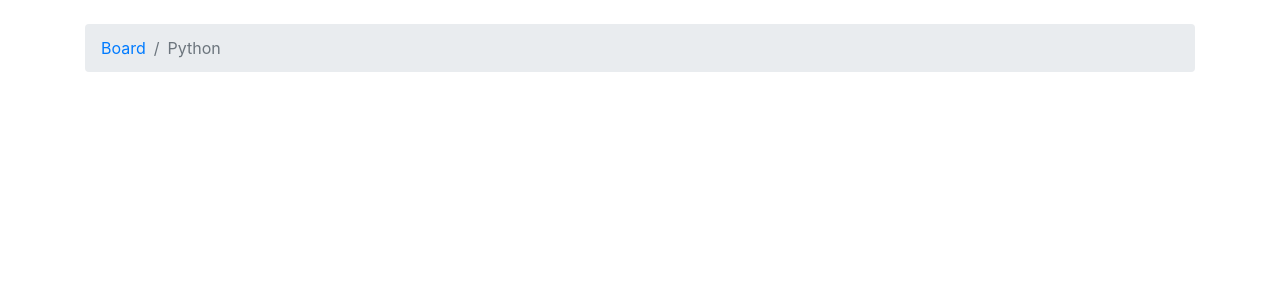
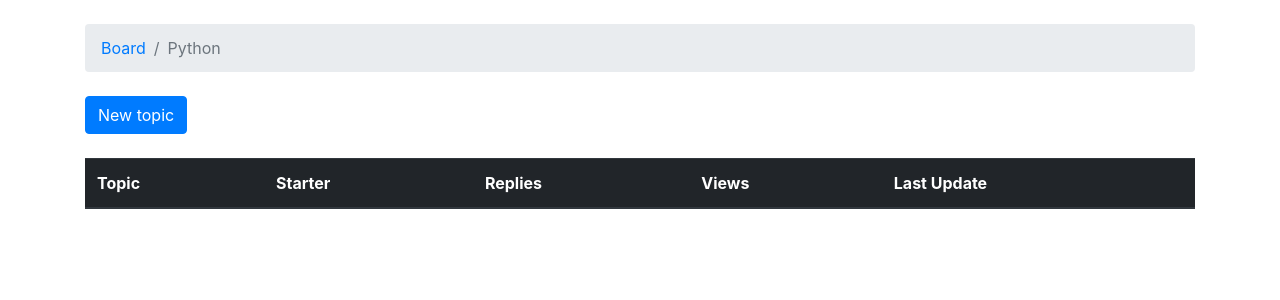
Before and after one commit to shunsuke-t/board, a Django app: page /boards/2/ in a window 1280 px wide. Shown: the part 56-356 px from the top of the page. Run offline with Django 3.2, Linux system fonts and the light colour scheme; data comes from the database, SQL or seed files in the repository; both versions use the stored data as it was after the commit; lists and menus that the app fills with data are empty; some libraries are stand-ins or nearby versions.

Commit message:
done #15&16

```diff
--- a/myproject/boards/views.py
+++ b/myproject/boards/views.py
@@ -1,6 +1,7 @@
-from django.shortcuts import render, get_object_or_404
+from django.contrib.auth.models import User
+from django.shortcuts import render, redirect, get_object_or_404
 # from django.http import Http404
-from .models import Board
+from .models import Board, Topic, Post
 
 
 def home(request):
@@ -13,5 +14,33 @@ def board_topics(request, pk):
     #     board = Board.objects.get(pk=pk)
     # except Board.DoesNotExist:
     #     raise Http404
+    # board = Board.objects.get(pk=pk)  # for runserver-plus
+    board = get_object_or_404(Board, pk=pk)  # for slave
+    return render(request, 'topics.html', {'board': board})
+
+
+def new_topic(request, pk):
     board = get_object_or_404(Board, pk=pk)
-    return render(request, 'topics.html', {'board': board})
+
+    if request.method == 'POST':
+        subject = request.POST['subject']
+        message = request.POST['message']
+
+        user = User.objects.first()  # TODO: get the currently logged in user
+
+        topic = Topic.objects.create(
+            subject=subject,
+            board=board,
+            starter=user
+        )
+
+        post = Post.objects.create(
+            message=message,
+            topic=topic,
+            created_by=user
+        )
+
+        # TODO: redirect to the created topic page
+        return redirect('board_topics', pk=board.pk)
+
+    return render(request, 'new_topic.html', {'board': board})
--- a/myproject/myproject/urls.py
+++ b/myproject/myproject/urls.py
@@ -16,7 +16,6 @@ Including another URLconf
 from django.contrib import admin
 from django.conf import settings
 from django.urls import include, path
-
 from boards import views
 
 urlpatterns = [
@@ -27,6 +26,7 @@ urlpatterns = [
     # use Including another URLconf
     # path('', include('boards.urls')),
     path('boards/<int:pk>/', views.board_topics, name='board_topics'),
+    path('boards/<int:pk>/new/', views.new_topic, name='new_topic'),
     path('admin/', admin.site.urls),
 ]
 
--- a/myproject/templates/topics.html
+++ b/myproject/templates/topics.html
@@ -10,5 +10,29 @@
 {% endblock %}
 
 {% block content %}
-    <!-- just leaving it empty for now. we will add core here soon.-->
+  <div class="mb-4">
+    <a href="{% url 'new_topic' board.pk %}" class="btn btn-primary">New topic</a>
+  </div>
+    <table class="table">
+      <thead class="thead-dark">
+        <tr>
+          <th>Topic</th>
+          <th>Starter</th>
+          <th>Replies</th>
+          <th>Views</th>
+          <th>Last Update</th>
+        </tr>
+      </thead>
+      <tbody>
+        {% for topic in board.topics.all %}
+          <tr>
+            <td>{{ topic.subject }}</td>
+            <td>{{ topic.starter.username }}</td>
+            <td>0</td>
+            <td>0</td>
+            <td>{{ topic.last_updated }}</td>
+          </tr>
+        {% endfor %}
+      </tbody>
+    </table>
 {% endblock %}
```
Also changed, not shown: myproject/boards/tests.py (+32 -3 lines), myproject/templates/new_topic.html (added, +24 -0 lines), myproject/db.sqlite3.
